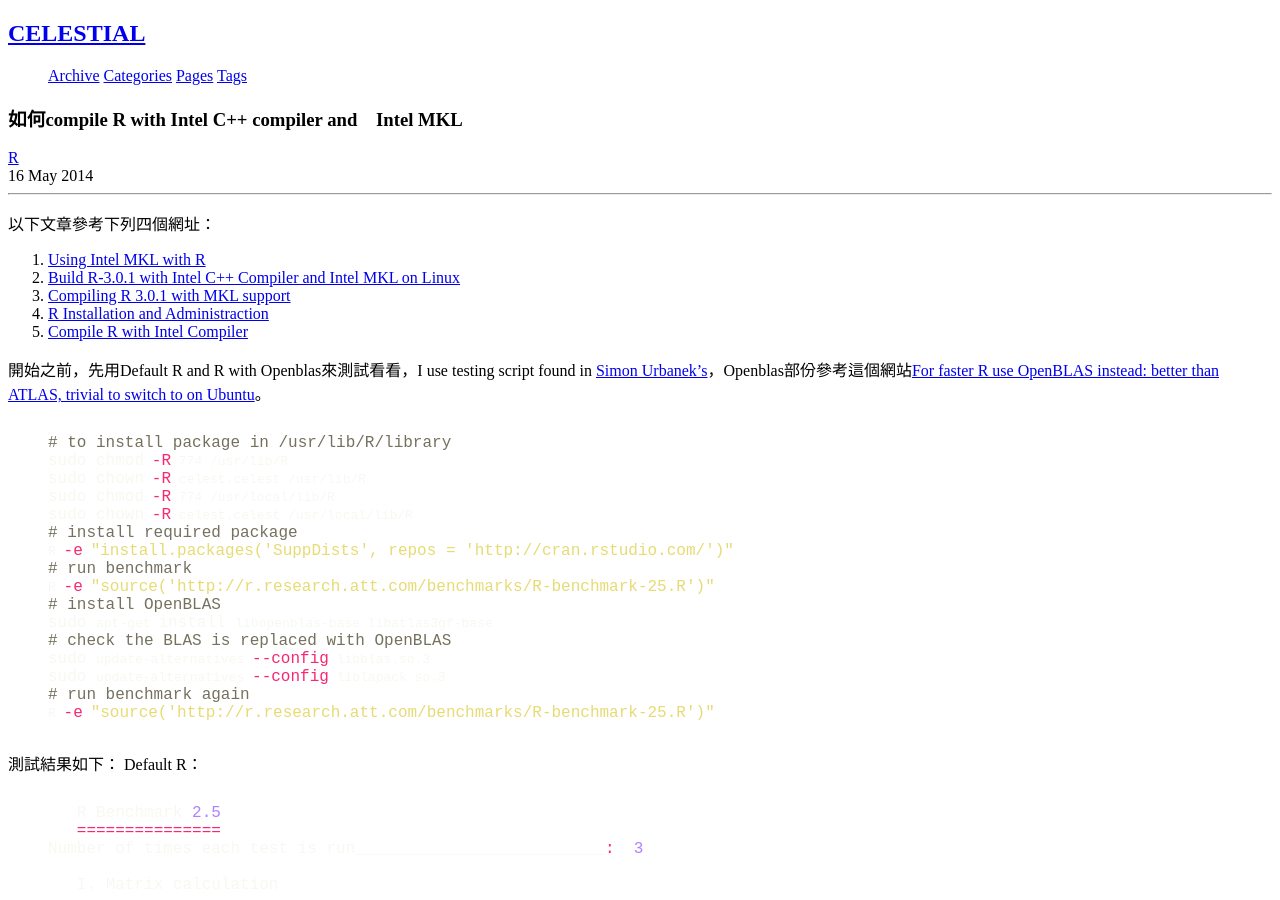
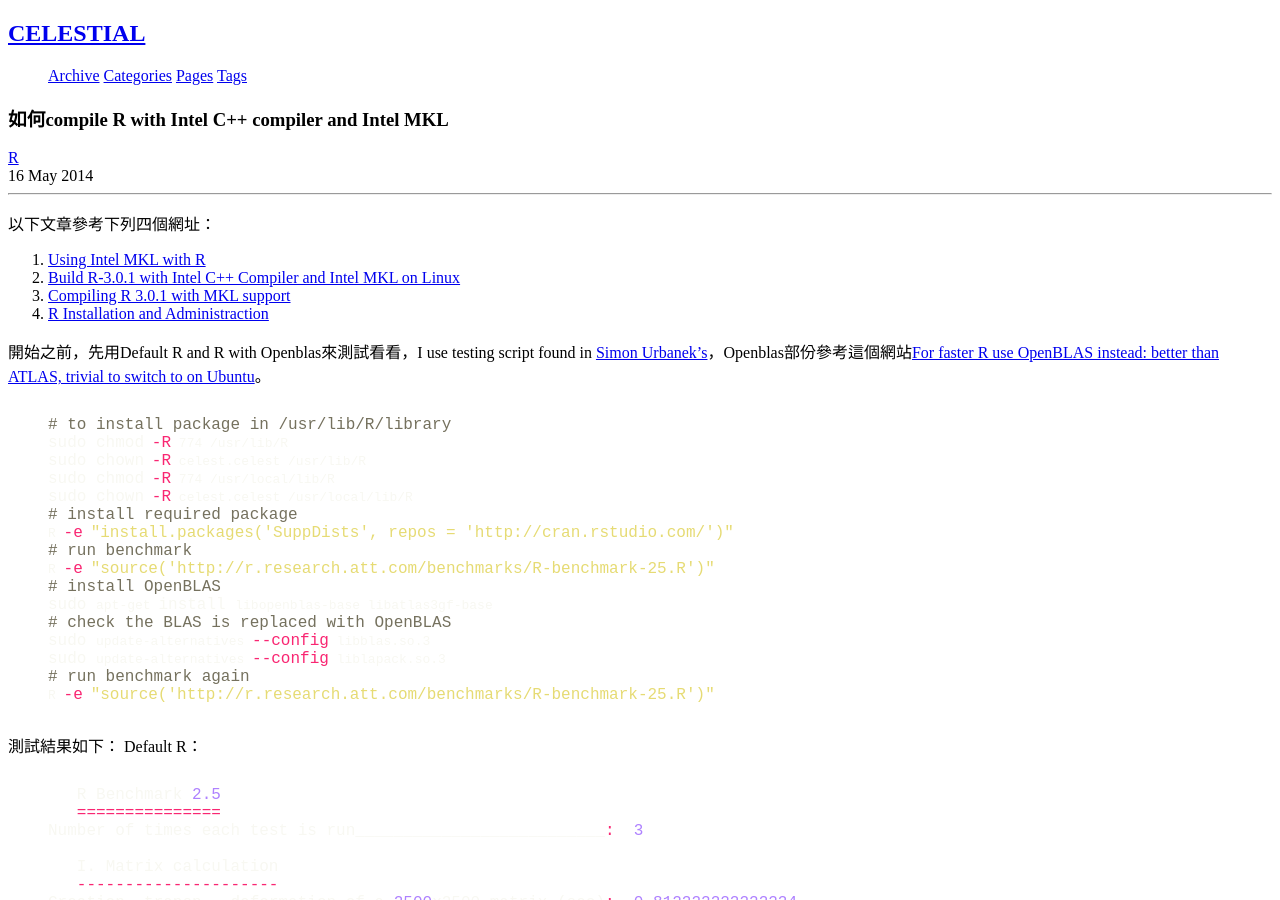
Before and after one commit to chengyucatch/chingchuan-chen.github.com, a Jekyll site: the page built from _posts/2014-05-16-how-to-compile-R-with-mkl.md, in a window 1280 px wide and 900 px high. Built offline with Jekyll 4.4.1, drawn with Linux system fonts in a browser that asks for light colours; nearby versions of some CDN libraries; library files that are not in the unit come from our copies; comment, search, counter and statistics services are not loaded.

Commit message:
Update 2014-05-16-how-to-compile-R-with-mkl.md

```diff
--- a/_posts/2014-05-16-how-to-compile-R-with-mkl.md
+++ b/_posts/2014-05-16-how-to-compile-R-with-mkl.md
@@ -1,6 +1,6 @@
 ---
 layout: post
-cTitle: 如何compile R with Intel C++ compiler and　Intel MKL
+cTitle: 如何compile R with Intel C++ compiler and Intel MKL
 title: "how to compile R with mkl"
 category: R
 tagline:
@@ -16,7 +16,6 @@ published: true
 2. [Build R-3.0.1 with Intel C++ Compiler and Intel MKL on Linux](https://software.intel.com/en-us/articles/build-r-301-with-intel-c-compiler-and-intel-mkl-on-linux)
 3. [Compiling R 3.0.1 with MKL support](http://www.r-bloggers.com/compiling-r-3-0-1-with-mkl-support/)
 4. [R Installation and Administraction](http://cran.r-project.org/doc/manuals/r-devel/R-admin.html)
-5. [Compile R with Intel Compiler](http://www.ansci.wisc.edu/morota/R/intel/intel-compiler.html)
 
 <!-- more -->
 
```
